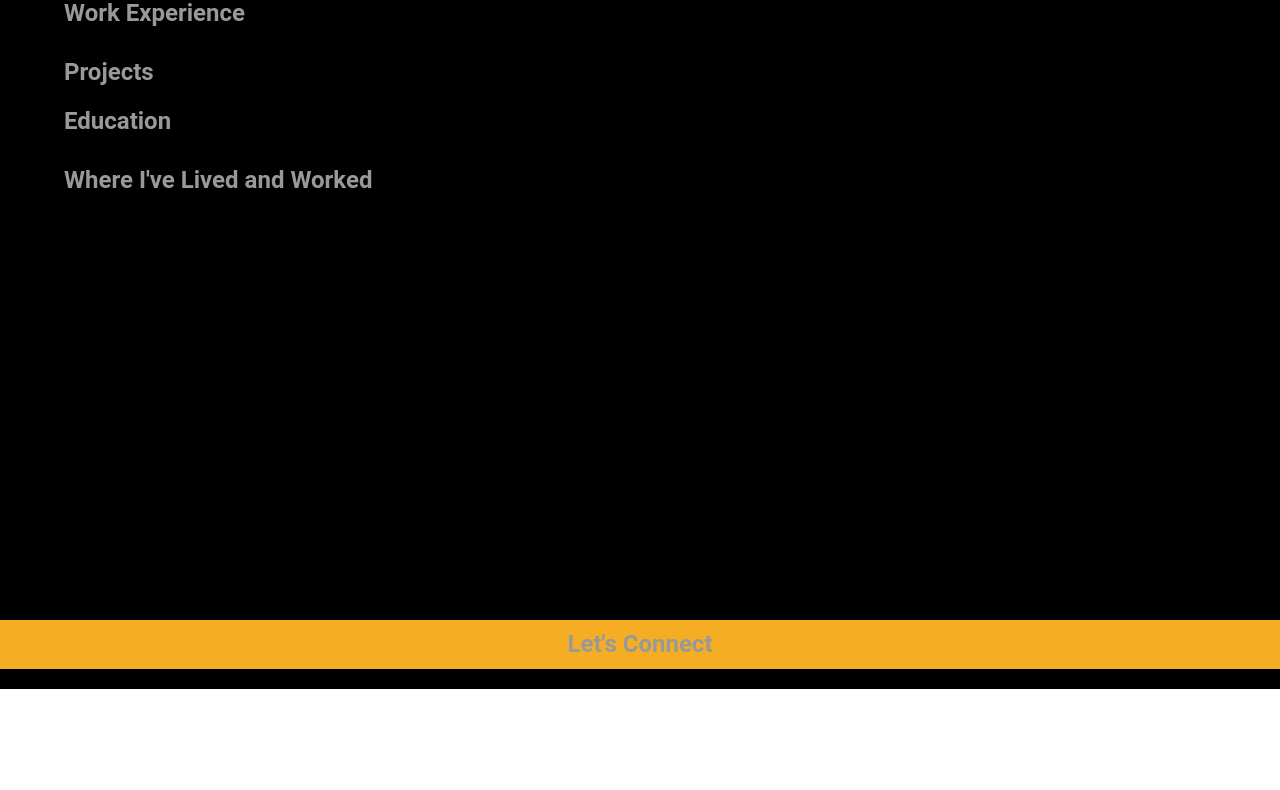
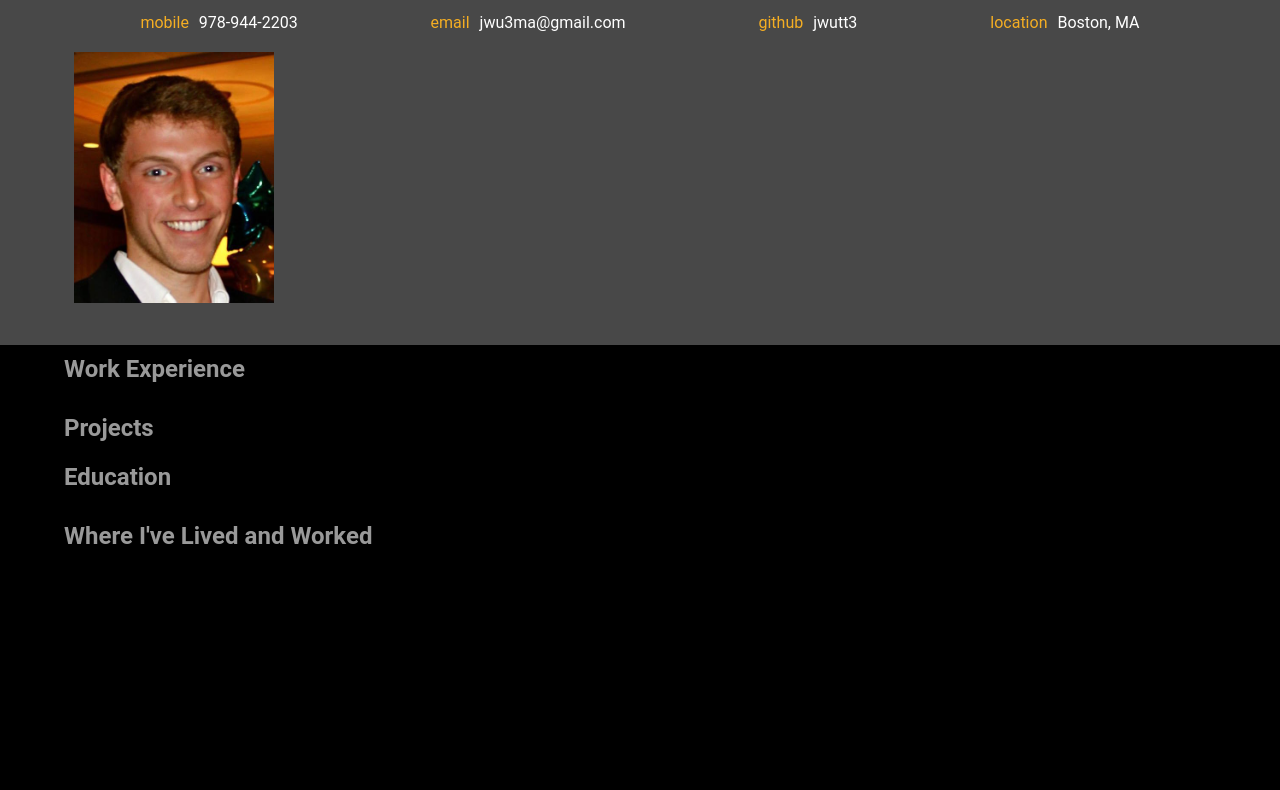
Before and after one commit to jwutt3/resume_website, a plain HTML site: page index.html in a window 1280 px wide. Shown: the part 95-885 px from the top of the page. Before the commit the page ends 800 px from the top, so only its background shows below. Drawn offline with Linux system fonts and the light colour scheme.

Commit message:
Added name contacts and photo

```diff
--- a/css/style.css
+++ b/css/style.css
@@ -29,6 +29,7 @@ h1 {
   color: #f5a623;
   line-height: 48px;
   display: inline;
+  padding-right: 10px;
 }
 
 h2 {
@@ -114,6 +115,10 @@ a {
 
 .white-text {
   font-weight: bold;
+  color: #fff;
+}
+
+.small-white-text {
   color: #fff;
 }
 
--- a/js/helper.js
+++ b/js/helper.js
@@ -16,18 +16,19 @@ var HTMLheaderName = '<h1 id="name">%data%</h1>';
 var HTMLheaderRole = '<span>%data%</span><hr>';
 
 var HTMLcontactGeneric = '<li class="flex-item"><span class="orange-text">%contact%</span><span class="white-text">%data%</span></li>';
-var HTMLmobile = '<li class="flex-item"><span class="orange-text">mobile</span><span class="white-text">%data%</span></li>';
-var HTMLemail = '<li class="flex-item"><span class="orange-text">email</span><span class="white-text">%data%</span></li>';
-var HTMLtwitter = '<li class="flex-item"><span class="orange-text">twitter</span><span class="white-text">%data%</span></li>';
-var HTMLgithub = '<li class="flex-item"><span class="orange-text">github</span><span class="white-text">%data%</span></li>';
-var HTMLblog = '<li class="flex-item"><span class="orange-text">blog</span><span class="white-text">%data%</span></li>';
-var HTMLlocation = '<li class="flex-item"><span class="orange-text">location</span><span class="white-text">%data%</span></li>';
+var HTMLmobile = '<li class="flex-item"><span class="orange-text">mobile</span><span class="small-white-text">%data%</span></li>';
+var HTMLemail = '<li class="flex-item"><span class="orange-text">email</span><span class="small-white-text">%data%</span></li>';
+var HTMLtwitter = '<li class="flex-item"><span class="orange-text">twitter</span><span class="small-white-text">%data%</span></li>';
+var HTMLgithub = '<li class="flex-item"><span class="orange-text">github</span><span class="small-white-text">%data%</span></li>';
+var HTMLblog = '<li class="flex-item"><span class="orange-text">blog</span><span class="small-white-text">%data%</span></li>';
+var HTMLlocation = '<li class="flex-item"><span class="orange-text">location</span><span class="small-white-text">%data%</span></li>';
 
 var HTMLbioPic = '<img src="%data%" class="biopic">';
 var HTMLwelcomeMsg = '<span class="welcome-message">%data%</span>';
 
 var HTMLskillsStart = '<h3 id="skills-h3">Skills at a Glance:</h3><ul id="skills" class="flex-column"></ul>';
-var HTMLskills = '<li class="flex-item"><span class="white-text">%data%</span></li>';
+var HTMLskillSets = '<li class="flex-item"><span class="white-text">%data%</span></li>';
+var HTMLskills = '<li class="flex-item"><span class="small-white-text">%data%</span></li>';
 
 var HTMLworkStart = '<div class="work-entry"></div>';
 var HTMLworkEmployer = '<a href="#">%data%';
--- a/js/resumeBuilder.js
+++ b/js/resumeBuilder.js
@@ -1,6 +1,6 @@
-
+// Bio object to hold basic information about me
 var bio = {
-	"name": "James",
+	"name": "James W Utt",
 	"role": "4th year student at Elon University",
 	"contacts": {
 		"mobile": "978-944-2203",
@@ -13,6 +13,7 @@ var bio = {
 	"skills": ["Master of all 4 elements", "guac making", "beer tasting", "Catching them ALL!"]
 };
 
+// Education object to hold data about my college education and other courses
 var education = {
 	"schools": [
 		{
@@ -40,6 +41,7 @@ var education = {
 	]
 };
 
+// Work objuect to hold data about previous or current work experience
 var work = {
 	"jobs": [
 		{
@@ -52,13 +54,42 @@ var work = {
 	]
 };
 
+// Projects object to store data about any personal projects I have worked on or am currently working on
 var projects = {
 	"projects": [
 		{
-			"title": "something I did",
+			"title": "Resume Website",
 			"dates": "2017",
-			"description": "totally made this cool thing",
-			"images": ["images/me.jpg","images/fry.jpg"]
+			"description": "I learned JavaScript to be able to build a dynamic website featuring my resume for potential employers",
+			"images": ["images/me.jpg","images/fry.jpg"],
+			"githubRepo": "insert url for github repository"
 		}
 	]
 };
+
+// Add name and role to top of page
+$("#header").prepend(HTMLheaderRole.replace("%data%", bio.role))
+$("#header").prepend(HTMLheaderName.replace("%data%", bio.name))
+
+// Add contact info below name header
+$("#topContacts").append(HTMLmobile.replace("%data%", bio.contacts.mobile))
+$("#topContacts").append(HTMLemail.replace("%data%", bio.contacts.email))
+$("#topContacts").append(HTMLgithub.replace("%data%", bio.contacts.github))
+$("#topContacts").append(HTMLlocation.replace("%data%", bio.contacts.location))
+
+// Add picture to resume
+$("#header").append(HTMLbioPic.replace("%data%", bio.bioPic))
+
+// Add Welcome line
+$("#header")
+
+
+// Add skills list to resume
+// if(bio.skills.length > 0) {
+// 	$("#header").append(HTMLskillsStart);
+// 	for (var i = 0; i < bio.skills.length; i++) {
+// 		var formattedSkill = HTMLskills.replace("%data%", bio.skills[i]);
+// 		$("#skills").append(formattedSkill);
+// 	}
+
+// }
```
